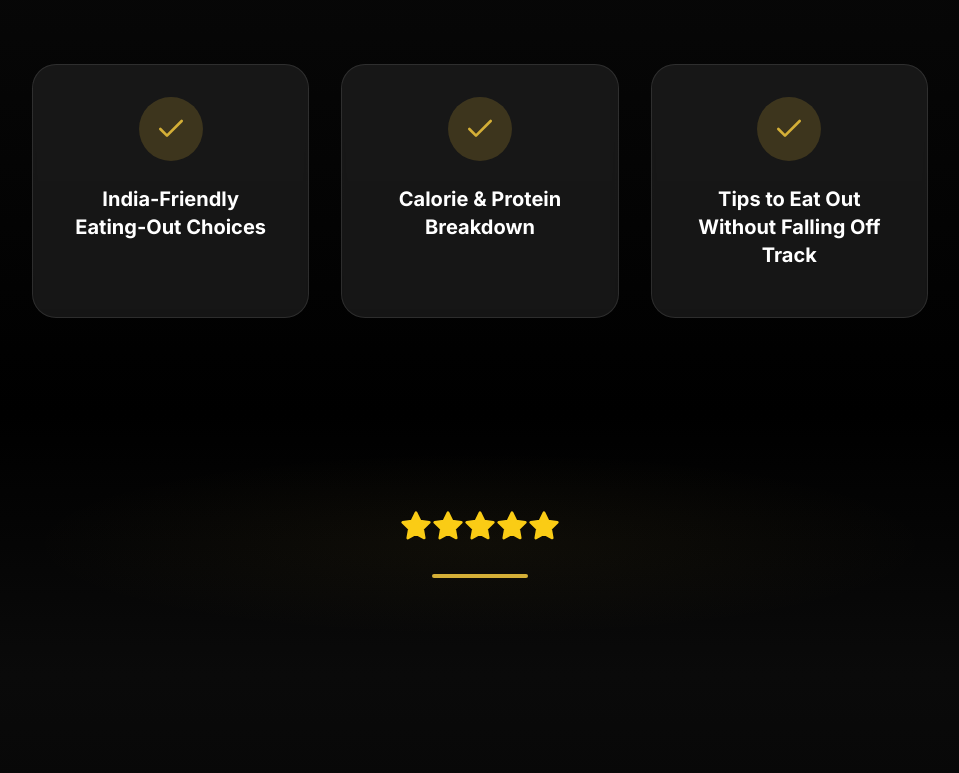
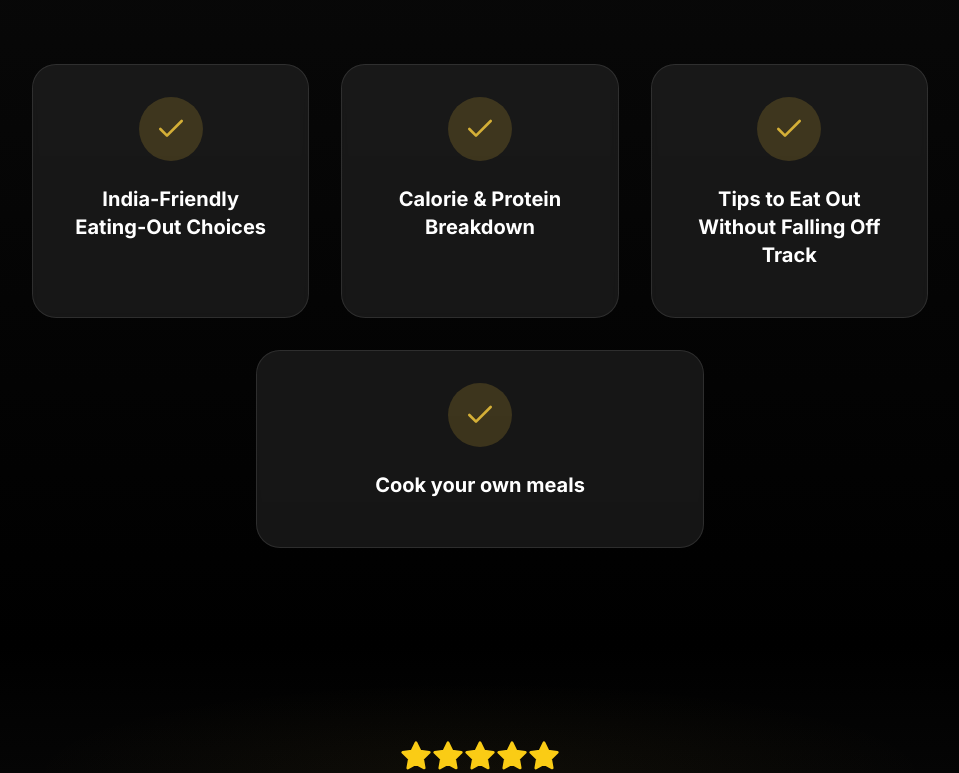
Before and after one commit to snuvaibh1/yash12, a React (Vite) app: page /recipe-ebook in a window 1280 px wide. Shown: the part 1096-1869 px from the top of the page, without its empty margins (160-1119 px from the left). Built offline with nearby package versions, Linux system fonts and the light colour scheme.

Commit message:
Updated RecipeEbookPage.tsx

```diff
--- a/src/pages/RecipeEbookPage.tsx
+++ b/src/pages/RecipeEbookPage.tsx
@@ -117,7 +117,7 @@ const RecipeEbookPage: React.FC = () => {
             </h2>
           </motion.div>
 
-          <div className="grid grid-cols-1 md:grid-cols-3 gap-8 max-w-4xl mx-auto">
+          <div className="grid grid-cols-1 md:grid-cols-3 gap-8 max-w-4xl mx-auto mb-8">
             {features.map((feature, index) => (
               <motion.div
                 key={feature}
@@ -135,6 +135,21 @@ const RecipeEbookPage: React.FC = () => {
               </motion.div>
             ))}
           </div>
+
+          {/* 4th centered box */}
+          <motion.div
+            className="text-center p-8 bg-charcoal-light/50 backdrop-blur-sm rounded-3xl border border-white/10 hover:border-primary/30 transition-all duration-500 max-w-md mx-auto"
+            initial={{ opacity: 0, y: 50 }}
+            whileInView={{ opacity: 1, y: 0 }}
+            transition={{ duration: 0.8, delay: features.length * 0.2 }}
+            viewport={{ once: true }}
+            whileHover={{ scale: 1.05, y: -10 }}
+          >
+            <div className="w-16 h-16 mx-auto mb-6 bg-primary/20 rounded-full flex items-center justify-center">
+              <Check className="w-8 h-8 text-primary" />
+            </div>
+            <h3 className="text-xl font-bold text-white mb-4">Cook your own meals</h3>
+          </motion.div>
         </div>
       </section>
 
```
